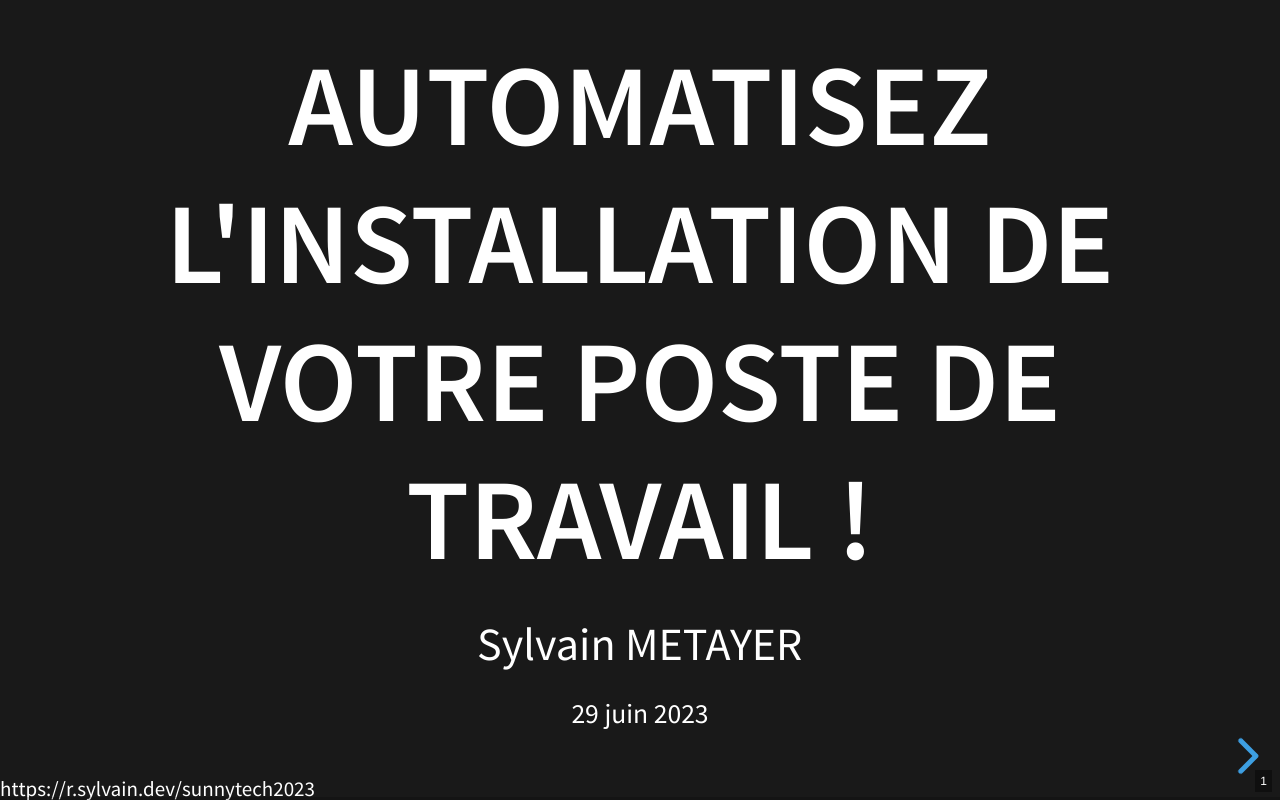
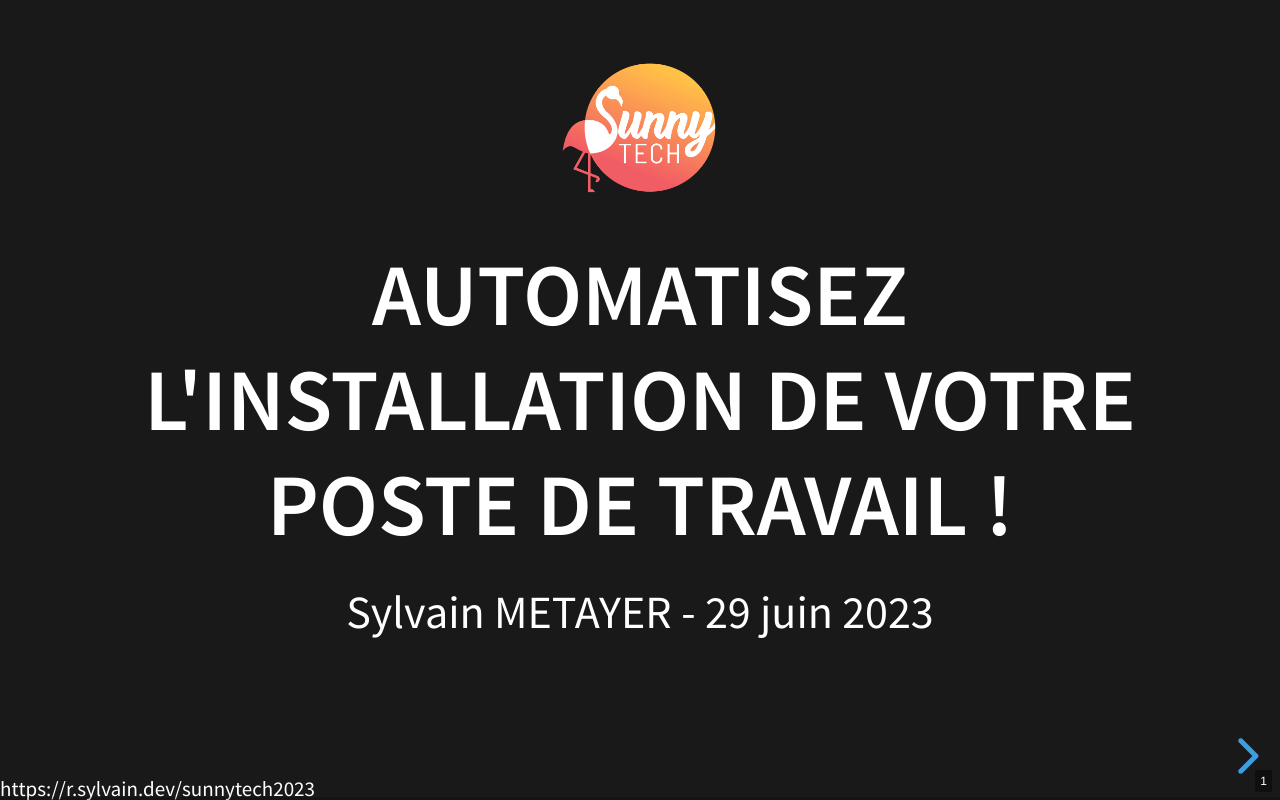
Before and after one commit to sylvainmetayer/talk-automatisez-installation-de-votre-pc, a plain HTML site: page index.html in a window 1280 px wide. Drawn offline with nearby package versions, Linux system fonts and the light colour scheme.

Commit message:
Deploying to gh-pages from @ sylvainmetayer/talk-automatisez-installation-de-votre-pc@cc4215be971d7d340b7dc7012b7bb5a50f001e53 🚀

```diff
--- a/css/layout.scss
+++ b/css/layout.scss
@@ -14,6 +14,14 @@
   margin: 10rem 5rem 0 0;
   height: 100px;
   width: 300px;
+}
+
+#sunny_logo {
+  max-width: 15%;
+}
+
+#main_title {
+  font-size: 5rem;
 }
 
 // section {
--- a/index.html
+++ b/index.html
@@ -25,9 +25,9 @@
     <div class="reveal">
       <div class="slides">
         <section data-timing="60">
-          <h1>Automatisez l'installation de votre poste de travail !</h1>
-          <p>Sylvain METAYER</p>
-          <small>29 juin 2023</small>
+          <img src="assets/img/sunny_logo.png" alt="Logo SunnyTech" id="sunny_logo">
+          <h1 id="main_title">Automatisez l'installation de votre poste de travail !</h1>
+          <p>Sylvain METAYER - 29 juin 2023 </p>
         </section>
         <section
           data-timing="180"
```
Also changed, not shown: assets/img/sunny_logo.png (added), assets/img/sunny_logo.svg (added), dist/reveal.css.
